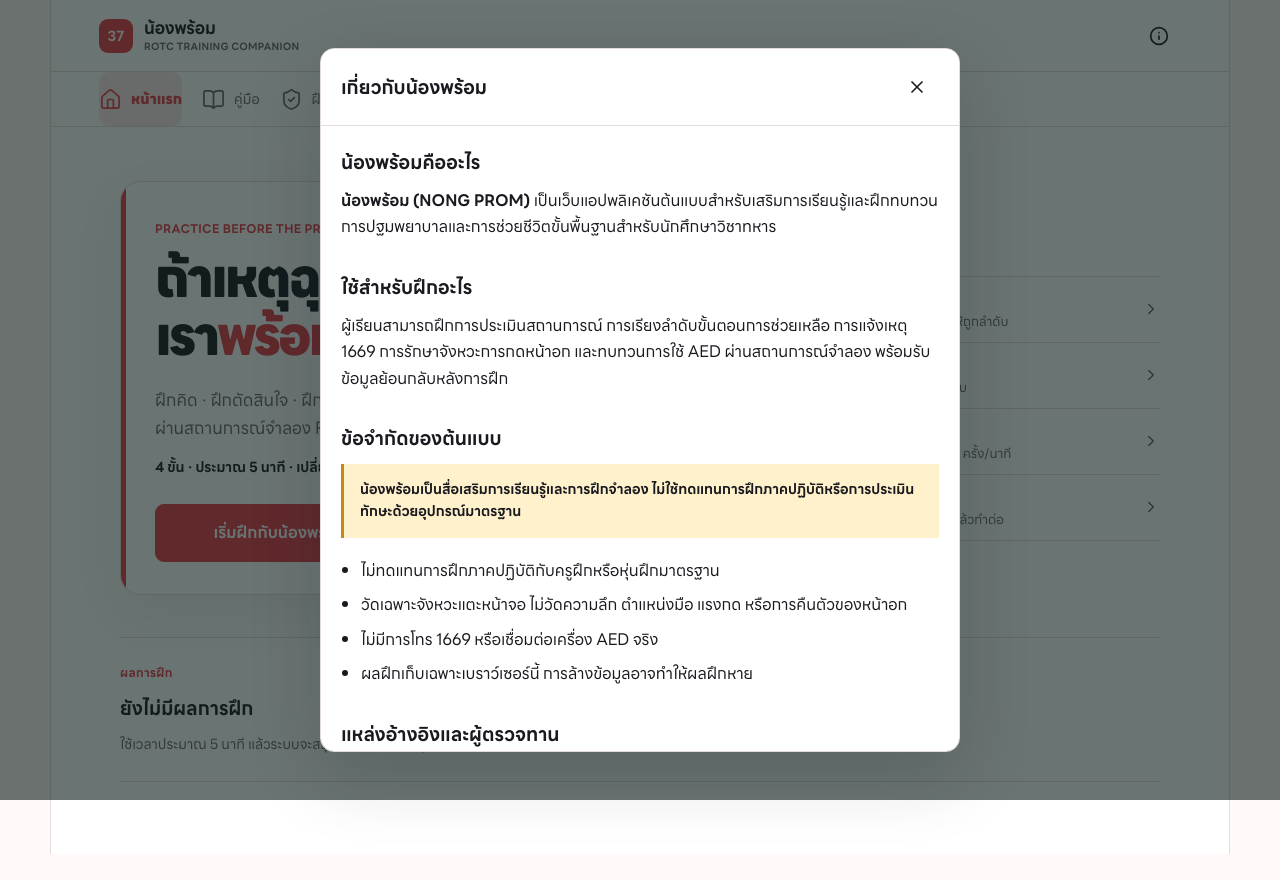
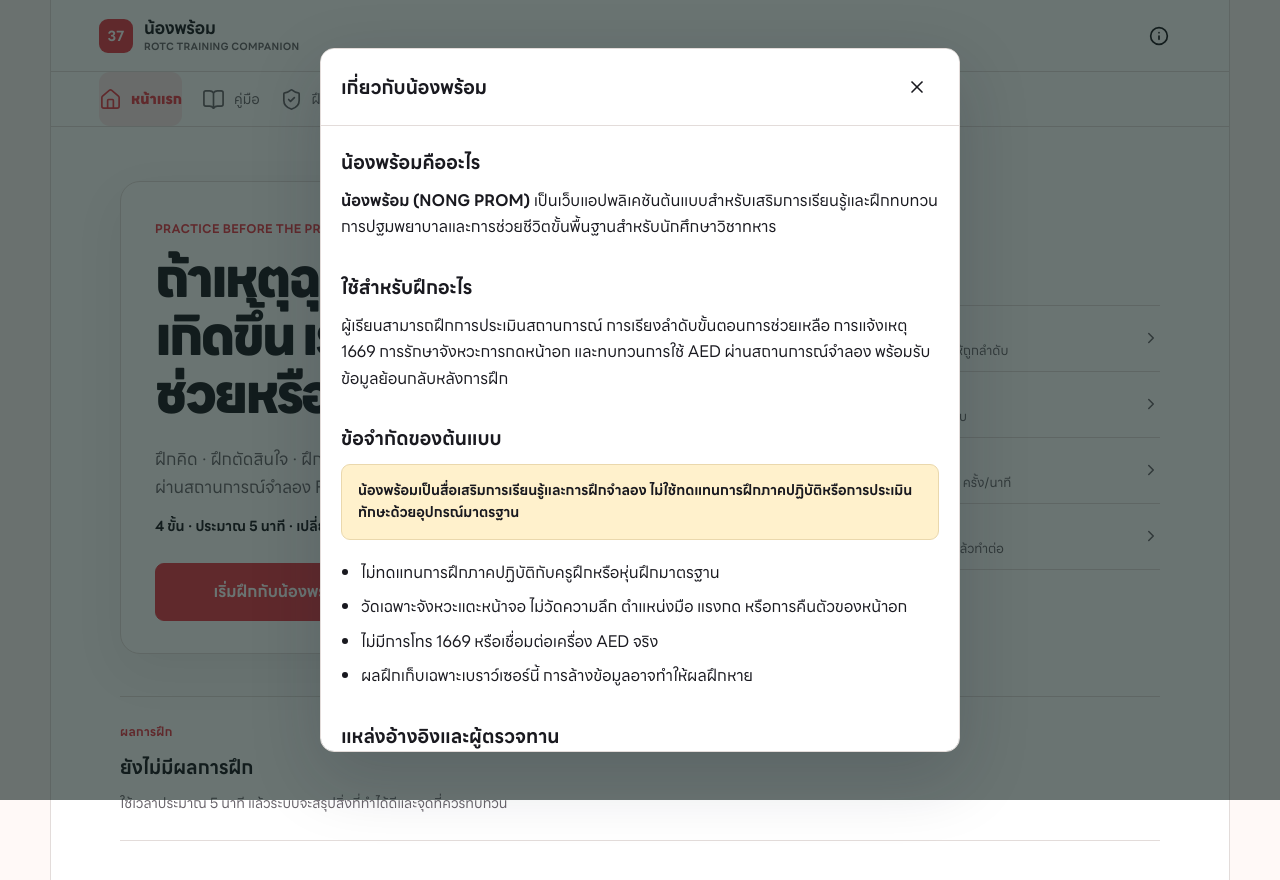
Before and after one commit to BeerBarnaby/rordor, a Next.js app: page / in a window 1280 px wide. Both pictures are taken after a click on the button "เกี่ยวกับน้องพร้อม". Shown: the top 880 px of the page. Before the commit the page ends 854 px from the top, so only its background shows below. Built offline with nearby package versions, Linux system fonts and the light colour scheme.

Commit message:
fix: remove leading accent rules and refine typography

```diff
--- a/src/app/globals.css
+++ b/src/app/globals.css
@@ -165,15 +165,7 @@ button:disabled { cursor: not-allowed; opacity: 0.55; }
   line-height: 18px;
 }
 .nav-item::before {
-  content: "";
-  position: absolute;
-  top: -7px;
-  left: 50%;
-  width: 26px;
-  height: 3px;
-  transform: translateX(-50%) scaleX(0);
-  background: var(--color-signal);
-  transition: transform 160ms ease;
+  display: none;
 }
 .nav-item[aria-current="page"] { color: var(--color-signal); font-weight: 800; border-radius: 11px; background: var(--color-signal-soft); }
 .nav-item[aria-current="page"]::before { display: none; }
@@ -193,6 +185,7 @@ button:disabled { cursor: not-allowed; opacity: 0.55; }
   letter-spacing: -0.055em;
   text-wrap: balance;
 }
+.hero-title-line { display: block; }
 .section-title { margin: 0 0 12px; font-size: 19px; line-height: 28px; font-weight: 600; }
 .scenario-heading { margin: 0; font-size: 21px; line-height: 30px; font-weight: 600; }
 .lead { max-width: 610px; color: var(--color-ink-muted); font-size: 17px; line-height: 28px; }
@@ -255,12 +248,7 @@ button:disabled { cursor: not-allowed; opacity: 0.55; }
   box-shadow: 0 18px 50px rgb(25 25 31 / 0.07);
 }
 .home-hero::before {
-  content: "";
-  position: absolute;
-  z-index: -1;
-  inset: 0 auto 0 0;
-  width: 5px;
-  background: var(--color-signal);
+  display: none;
 }
 .home-hero::after {
   content: "";
@@ -332,8 +320,8 @@ button:disabled { cursor: not-allowed; opacity: 0.55; }
 
 .notice {
   padding: 14px 16px;
-  border: 0;
-  border-left: 3px solid #c48a19;
+  border: 1px solid #ead8ad;
+  border-radius: var(--radius-sm);
   background: var(--color-warning-soft);
   box-shadow: none;
   color: #684700;
@@ -533,7 +521,7 @@ button:disabled { cursor: not-allowed; opacity: 0.55; }
 
 .conversation-prompt {
   position: relative;
-  padding: 18px 0 18px 20px;
+  padding: 18px 0;
   border-top: 1px solid var(--color-line);
   border-bottom: 1px solid var(--color-line);
 }
@@ -550,13 +538,7 @@ button:disabled { cursor: not-allowed; opacity: 0.55; }
 .call-training .operator-label::before { background: #5fe0b5; box-shadow: 0 0 0 5px rgb(95 224 181 / 0.12); animation: current-step 1.8s ease-in-out infinite; }
 .call-training .conversation-prompt blockquote { font-size: 23px; line-height: 34px; font-weight: 650; }
 .conversation-prompt::before {
-  content: "";
-  position: absolute;
-  top: 18px;
-  bottom: 18px;
-  left: 0;
-  width: 3px;
-  background: var(--color-pine);
+  display: none;
 }
 .conversation-prompt blockquote { margin: 8px 0 0; font-size: 21px; line-height: 32px; font-weight: 500; }
 .operator-label { display: flex; align-items: center; gap: 8px; color: var(--color-pine); font: 700 12px/18px var(--font-line-seed), system-ui, sans-serif; }
--- a/src/components/HomeDashboard.tsx
+++ b/src/components/HomeDashboard.tsx
@@ -64,9 +64,9 @@ export function HomeDashboard({
         <section className="home-hero">
           <p className="protocol-code">Practice before the pressure</p>
           <h1 className="display-title">
-            ถ้าเหตุฉุกเฉินเกิดขึ้น
-            <br />
-            เรา<span className="hero-accent-word">พร้อม</span>ช่วยหรือยัง?
+            <span className="hero-title-line">ถ้าเหตุฉุกเฉิน</span>
+            <span className="hero-title-line">เกิดขึ้น เรา<span className="hero-accent-word">พร้อม</span></span>
+            <span className="hero-title-line">ช่วยหรือยัง?</span>
           </h1>
           <p className="lead">
             ฝึกคิด · ฝึกตัดสินใจ · ฝึกช่วยชีวิต
```
